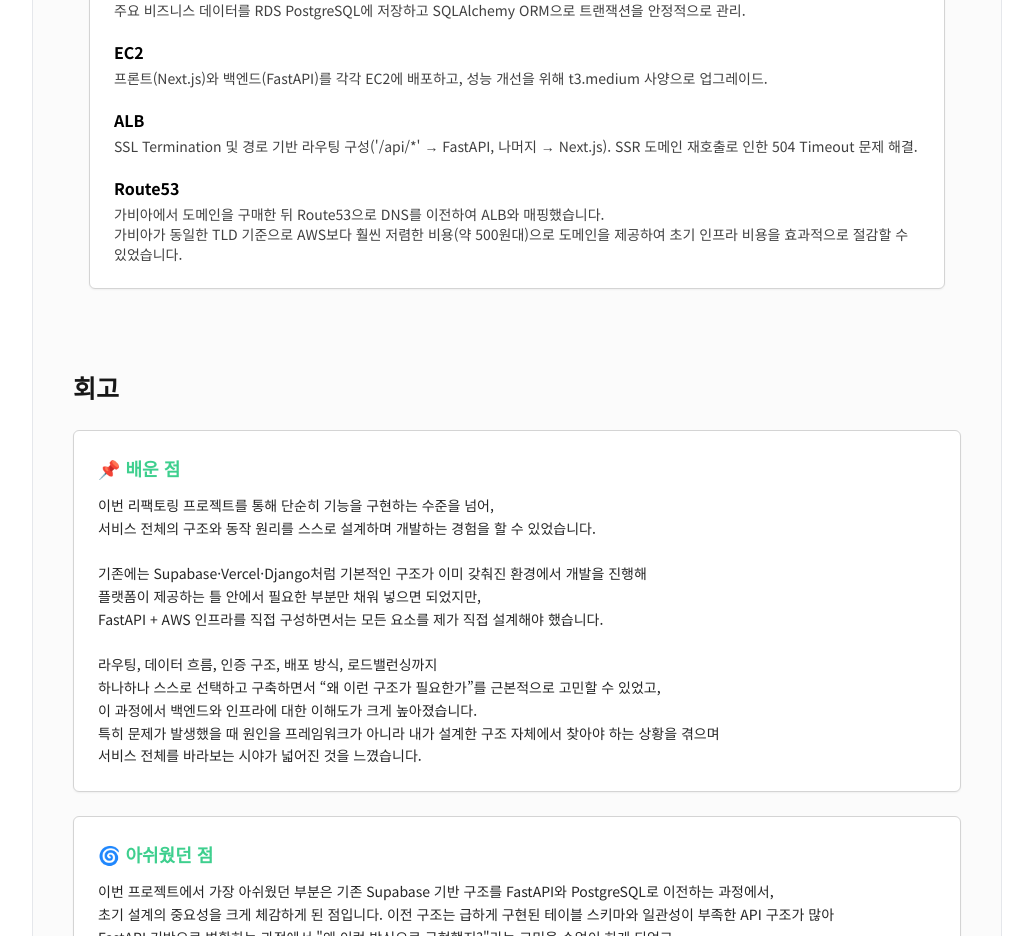
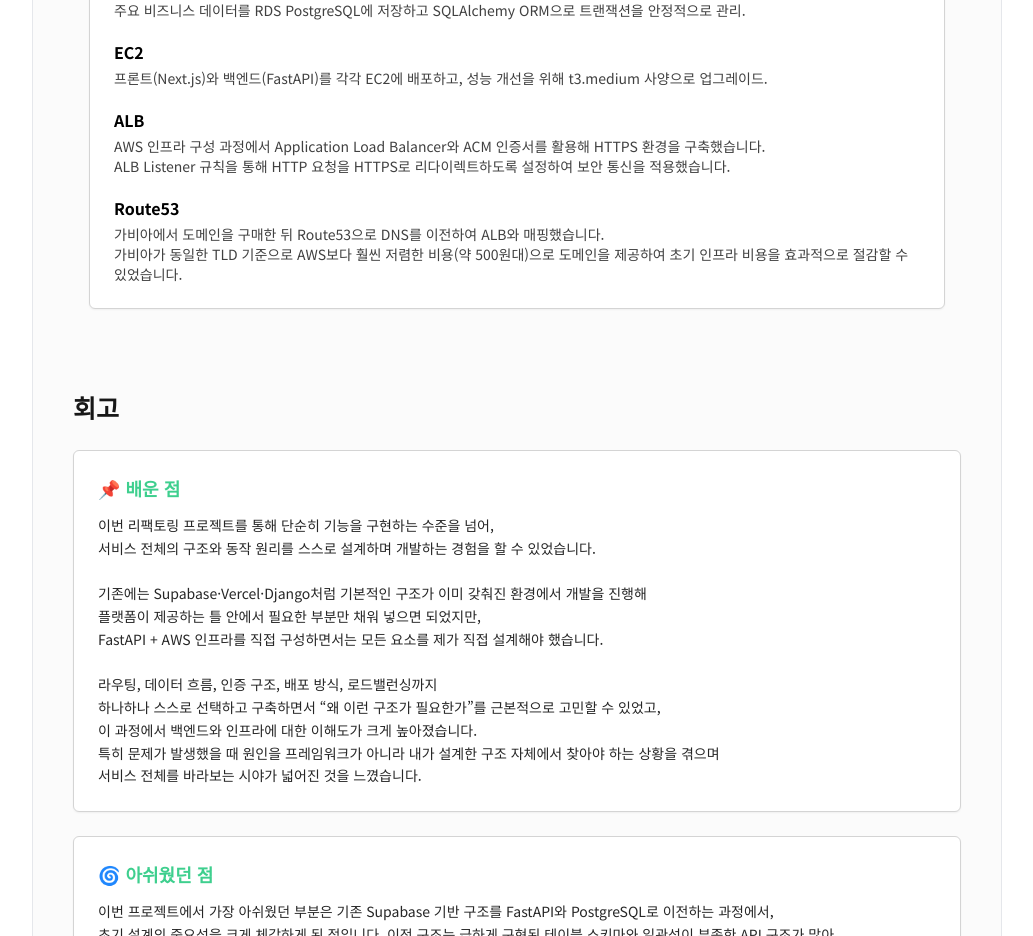
Before and after one commit to YouKnowThat-Park/WooSeokBot, a Next.js app in the folder front/: page /project/stage101 in a window 1280 px wide. Shown: the part 9500-10436 px from the top of the page, without its empty margins (123-1156 px from the left). Built offline with nearby package versions, Linux system fonts and the light colour scheme.

Commit message:
chore: 프로젝트 내용 수정

```diff
--- a/front/src/data/stage101Details.ts
+++ b/front/src/data/stage101Details.ts
@@ -168,7 +168,8 @@ Zustand로 로그인/모달 상태를 관리해 자연스럽게 전환되도록
       },
       {
         title: "ALB",
-        content: `SSL Termination 및 경로 기반 라우팅 구성('/api/*' → FastAPI, 나머지 → Next.js). SSR 도메인 재호출로 인한 504 Timeout 문제 해결.`,
+        content: `AWS 인프라 구성 과정에서 Application Load Balancer와 ACM 인증서를 활용해 HTTPS 환경을 구축했습니다.
+ALB Listener 규칙을 통해 HTTP 요청을 HTTPS로 리다이렉트하도록 설정하여 보안 통신을 적용했습니다.`,
       },
       {
         title: "Route53",
```
